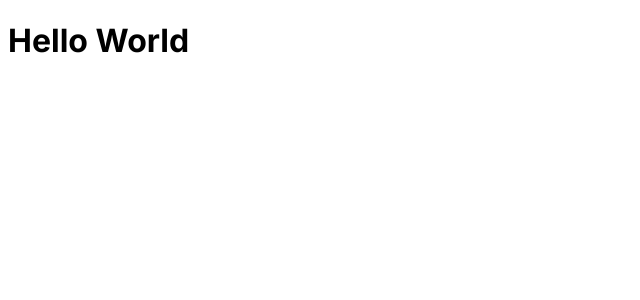
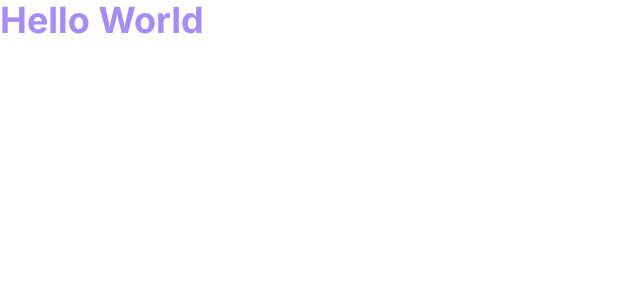
Before and after one commit to emachadomartins/rotion, a React (Vite) app: page / in a window 1280 px wide. Shown: the top 300 px of the page, without its empty margins (0-640 px from the left). Built offline with nearby package versions, Linux system fonts and the light colour scheme.

Commit message:
feat: add and init tailwind

```diff
--- a/electron.vite.config.ts
+++ b/electron.vite.config.ts
@@ -1,6 +1,7 @@
+import react from '@vitejs/plugin-react'
+import { defineConfig, externalizeDepsPlugin } from 'electron-vite'
 import { resolve } from 'path'
-import { defineConfig, externalizeDepsPlugin } from 'electron-vite'
-import react from '@vitejs/plugin-react'
+import tailwindcss from 'tailwindcss'
 
 export default defineConfig({
   main: {
@@ -10,6 +11,11 @@
     plugins: [externalizeDepsPlugin()]
   },
   renderer: {
+    css: {
+      postcss: {
+        plugins: [tailwindcss({ config: './tailwind.config.js' })]
+      }
+    },
     resolve: {
       alias: {
         '@renderer': resolve('src/renderer/src')
--- a/package.json
+++ b/package.json
@@ -32,14 +32,17 @@
     "@types/react": "^18.2.48",
     "@types/react-dom": "^18.2.18",
     "@vitejs/plugin-react": "^4.2.1",
+    "autoprefixer": "^10.4.19",
     "electron": "^28.2.0",
     "electron-builder": "^24.9.1",
     "electron-vite": "^2.0.0",
     "eslint": "^8.56.0",
     "eslint-plugin-react": "^7.33.2",
+    "postcss": "^8.4.38",
     "prettier": "^3.2.4",
     "react": "^18.2.0",
     "react-dom": "^18.2.0",
+    "tailwindcss": "^3.4.3",
     "typescript": "^5.3.3",
     "vite": "^5.0.12"
   }
--- /dev/null
+++ b/postcss.config.js
@@ -0,0 +1,6 @@
+module.exports = {
+  plugins: {
+    tailwindcss: {},
+    autoprefixer: {}
+  }
+}
--- a/src/renderer/src/App.tsx
+++ b/src/renderer/src/App.tsx
@@ -1,3 +1,6 @@
 import React from 'react'
+import './styles/global.css'
 
-export const App: React.FC = () => <h1 style={{ fontFamily: 'Inter' }}>Hello World</h1>
+export const App: React.FC = () => (
+  <h1 className="text-violet-400 font-bold text-4xl">Hello World</h1>
+)
--- /dev/null
+++ b/src/renderer/src/styles/global.css
@@ -0,0 +1,3 @@
+@tailwind base;
+@tailwind utilities;
+@tailwind components;
--- /dev/null
+++ b/tailwind.config.js
@@ -0,0 +1,12 @@
+/** @type {import('tailwindcss').Config} */
+module.exports = {
+  content: ['./src/**/*.tsx'],
+  theme: {
+    extend: {
+      fontFamily: {
+        sans: 'Inter, sans-serif'
+      }
+    }
+  },
+  plugins: []
+}
```
Also changed, not shown: 1 other file (tests, documents, lock files or other folders).
